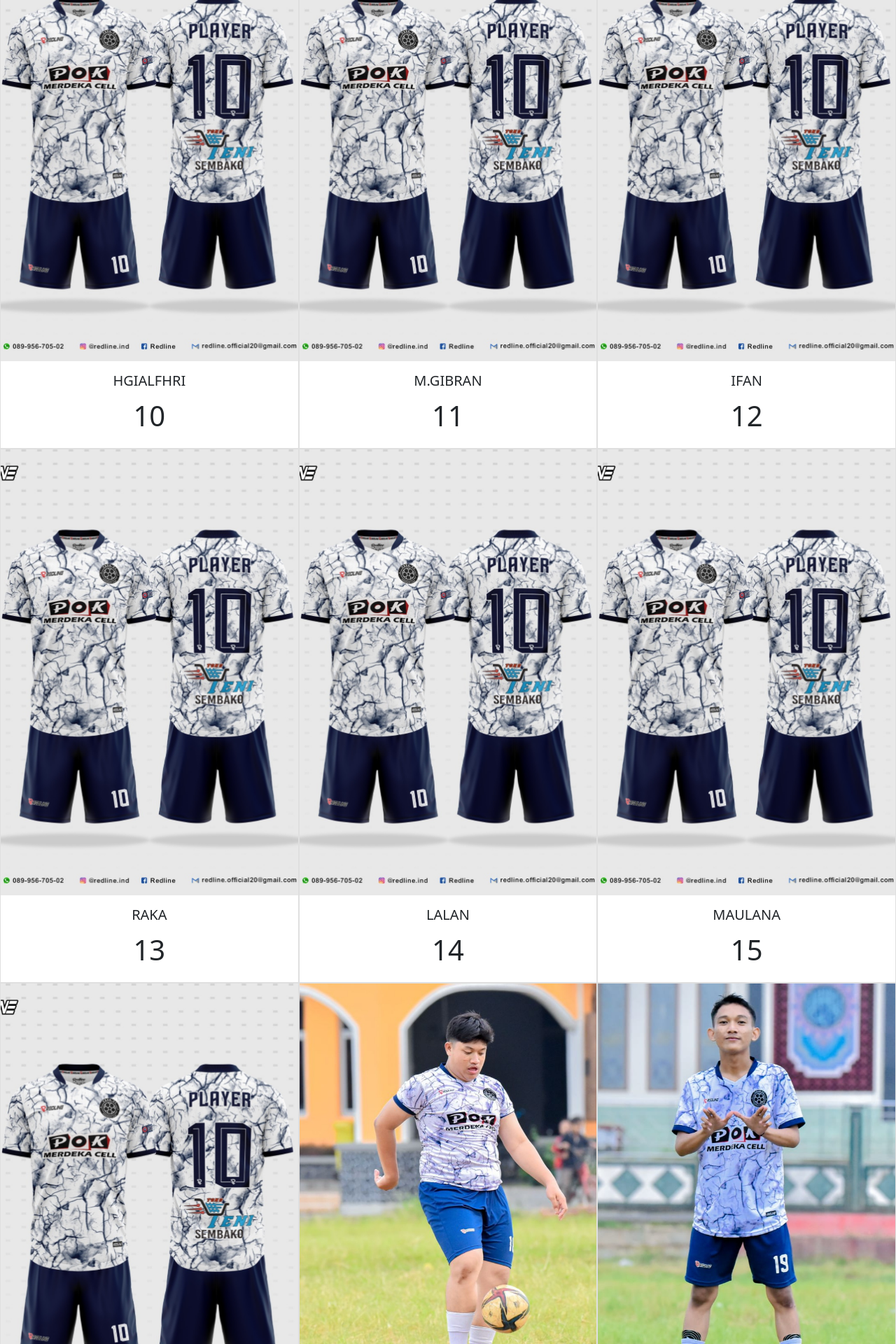
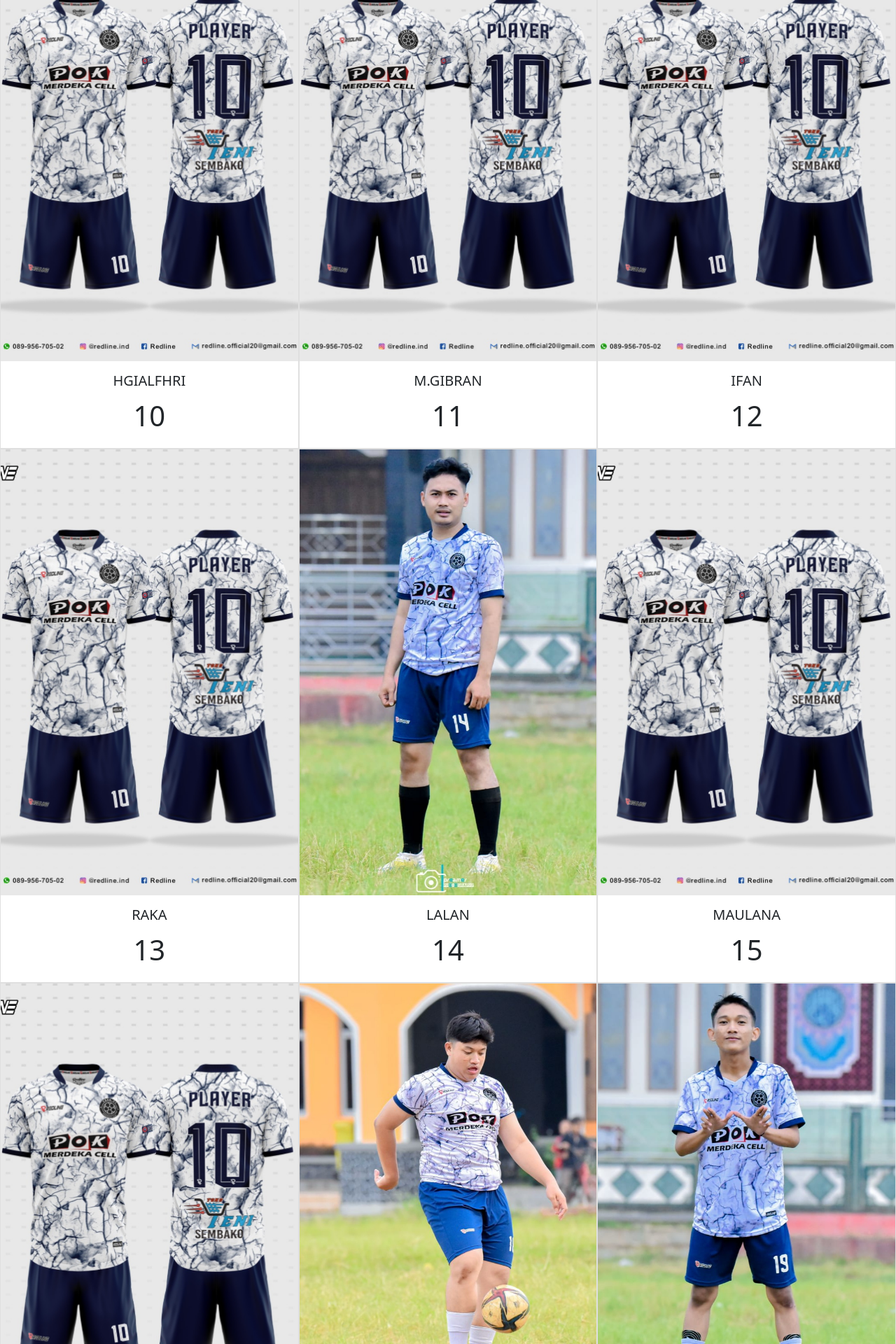
Before and after one commit to tesafc/www2, a Jekyll site: the page built from team.html, in a window 1280 px wide. Shown: the part 3222-5142 px from the top of the page at 70% size. Built offline with Jekyll 4.4.1, drawn with Linux system fonts in a browser that asks for light colours.

Commit message:
Update team.yml

```diff
--- a/_data/team.yml
+++ b/_data/team.yml
@@ -47,6 +47,7 @@
 
 - name: Lalan
   no-punggung: 14
+  pp: /assets/img/pp/lalan.jpg
 
 - name: Maulana
   no-punggung: 15
```
